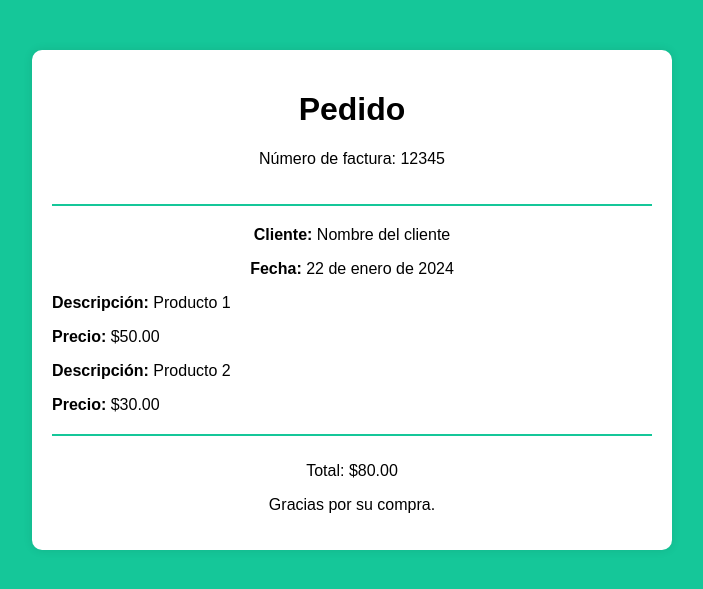
After one commit to Bioniko/TeguClub, a CodeIgniter app: page /ComprasCrud/index.php/dpedido/show in a window 1280 px wide. The commit adds this page. Shown: the top 589 px of the page, without its empty margins (288-991 px from the left). Run offline with CodeIgniter, Linux system fonts and the light colour scheme; data comes from the database, SQL or seed files in the repository.

Commit message:
probando

```diff
--- /dev/null
+++ b/application/controllers/Dpedido.php
@@ -0,0 +1,37 @@
+<?php if ( ! defined('BASEPATH')) exit('No direct script access allowed');
+
+class Dpedido extends CI_Controller {
+	public function __construct()
+	{
+		parent::__construct();
+		$this->load->database();
+		$this->load->helper('url');
+		$this->load->library('grocery_CRUD');
+	}
+	public function _example_output($output = null)
+	{
+		$this->load->view('2pedido.php',(array)$output);
+	}
+	public function offices()
+	{
+		$output = $this->grocery_crud->render();
+
+		$this->_example_output($output);
+	}
+
+	public function index()
+	{
+		$this->_example_output((object)array('output' => '' , 'js_files' => array() , 'css_files' => array()));
+	}
+
+	public function show()
+	{
+		try{
+			$emp = $this->db->query("SELECT * FROM empresa")->result();
+			$data = (object)array('emp' => $emp);
+			$this->load->view('2pedido.php',(array)$data);
+		}catch(Exception $e){
+			show_error($e->getMessage().' --- '.$e->getTraceAsString());
+		}
+	}
+}
--- a/application/views/2head.php
+++ b/application/views/2head.php
@@ -1,4 +1,5 @@
 <?php
+$get = $_GET['emp'];
 $whatsapp = $emp->emp_celular;
 $correo = $emp->emp_correo;
 $facebook = $emp->emp_facebook;
--- /dev/null
+++ b/application/views/2pedido.php
@@ -0,0 +1,82 @@
+<!DOCTYPE html>
+<html lang="es">
+<head>
+    <meta charset="UTF-8">
+    <meta name="viewport" content="width=device-width, initial-scale=1.0">
+    <style>
+        body {
+            background-color: #15c799;
+            margin: 0;
+            padding: 0;
+            font-family: Arial, sans-serif;
+        }
+
+        .container {
+            max-width: 600px;
+            margin: 0 auto;
+            background-color: #fff;
+            padding: 20px;
+            border-radius: 10px;
+            box-shadow: 0 0 10px rgba(0, 0, 0, 0.1);
+            margin-top: 50px;
+        }
+
+        .header {
+            text-align: center;
+            padding-bottom: 20px;
+            border-bottom: 2px solid #15c799;
+        }
+
+        .details {
+            margin-top: 20px;
+            text-align: center;
+        }
+
+        .item {
+            margin: 10px 0;
+        }
+
+        .footer {
+            margin-top: 20px;
+            text-align: center;
+            padding-top: 10px;
+            border-top: 2px solid #15c799;
+        }
+
+        @media only screen and (max-width: 600px) {
+            .container {
+                width: 80%;
+            }
+        }
+    </style>
+    <title>Factura</title>
+</head>
+<body>
+    <div class="container">
+        <div class="header">
+            <h1>Pedido</h1>
+            <p>Número de factura: 12345</p>
+        </div>
+
+        <div class="details">
+            <p><strong>Cliente:</strong> Nombre del cliente</p>
+            <p><strong>Fecha:</strong> 22 de enero de 2024</p>
+        </div>
+
+        <div class="item">
+            <p><strong>Descripción:</strong> Producto 1</p>
+            <p><strong>Precio:</strong> $50.00</p>
+        </div>
+
+        <div class="item">
+            <p><strong>Descripción:</strong> Producto 2</p>
+            <p><strong>Precio:</strong> $30.00</p>
+        </div>
+
+        <div class="footer">
+            <p>Total: $80.00</p>
+            <p>Gracias por su compra.</p>
+        </div>
+    </div>
+</body>
+</html>
```
Also changed, not shown: application/views/2index.php (+6 -1 lines).
